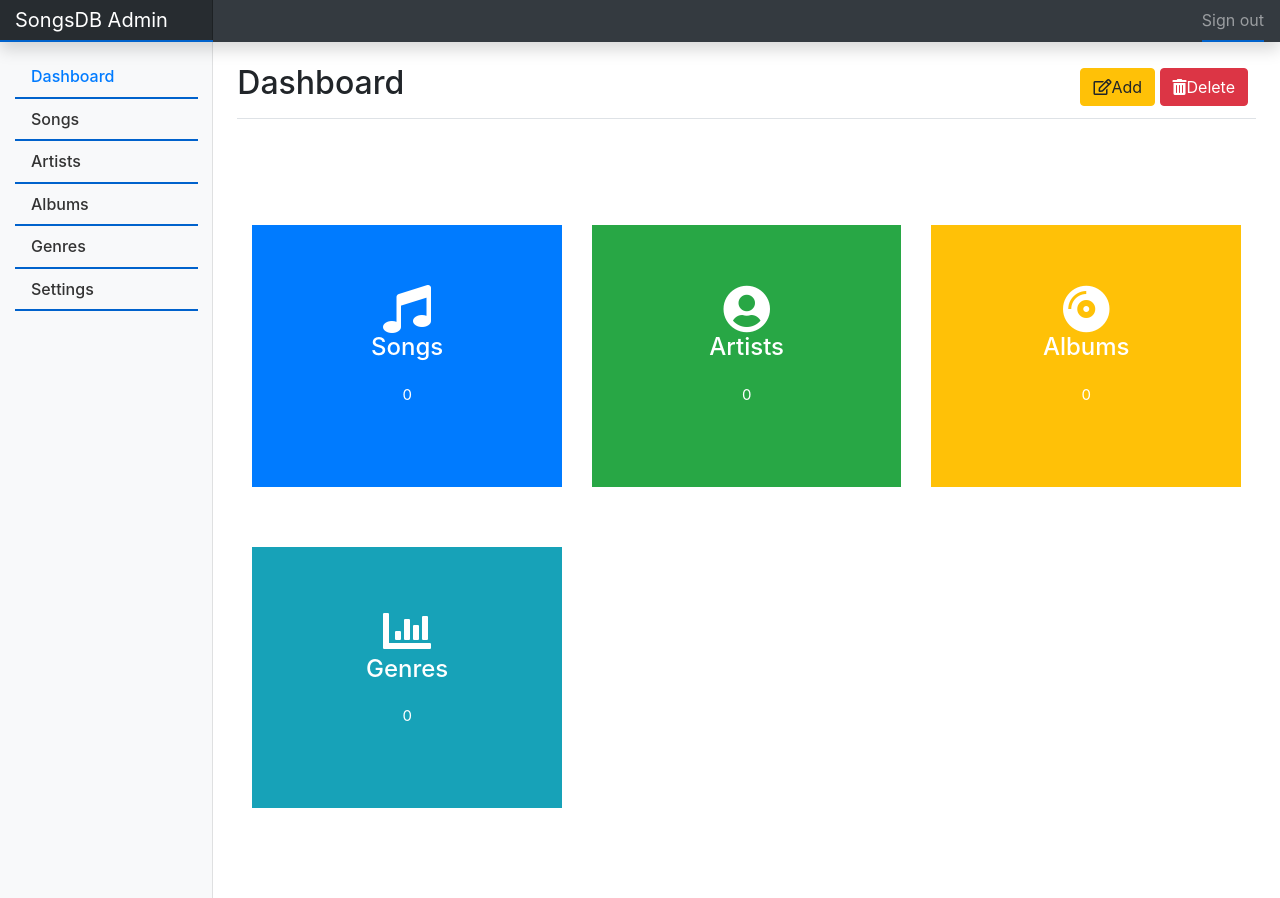
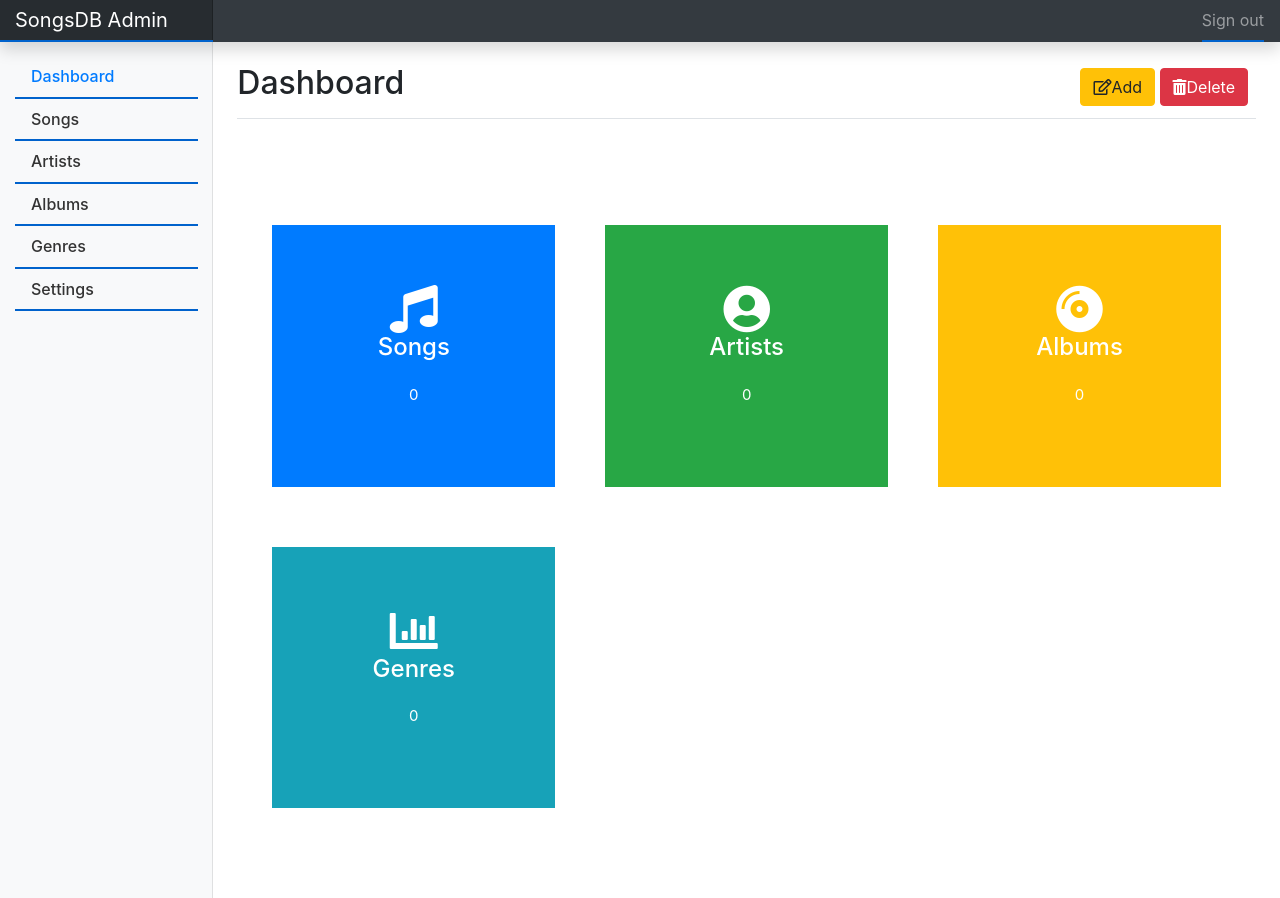
Before and after one commit to granaderos/Songs-DB, a Django app: page /data_man in a window 1280 px wide. Run offline with Django 3.2, Linux system fonts and the light colour scheme; data that the repository does not hold is empty; some libraries are stand-ins or nearby versions.

Commit message:
dashboard panels

```diff
--- a/songs/static/css/dashboard.css
+++ b/songs/static/css/dashboard.css
@@ -111,14 +111,14 @@ body {
     border-bottom:2px solid #0062cc;
   }
   .box{
-      padding:60px 0px;
+      padding:60px 10px;
   }
 
   .box-part{
       background:#FFF;
       border-radius:0;
       padding:60px 10px;
-      margin:30px 0px;
+      margin:30px 10px;
   }
   .text{
       margin:20px 0px;
```
